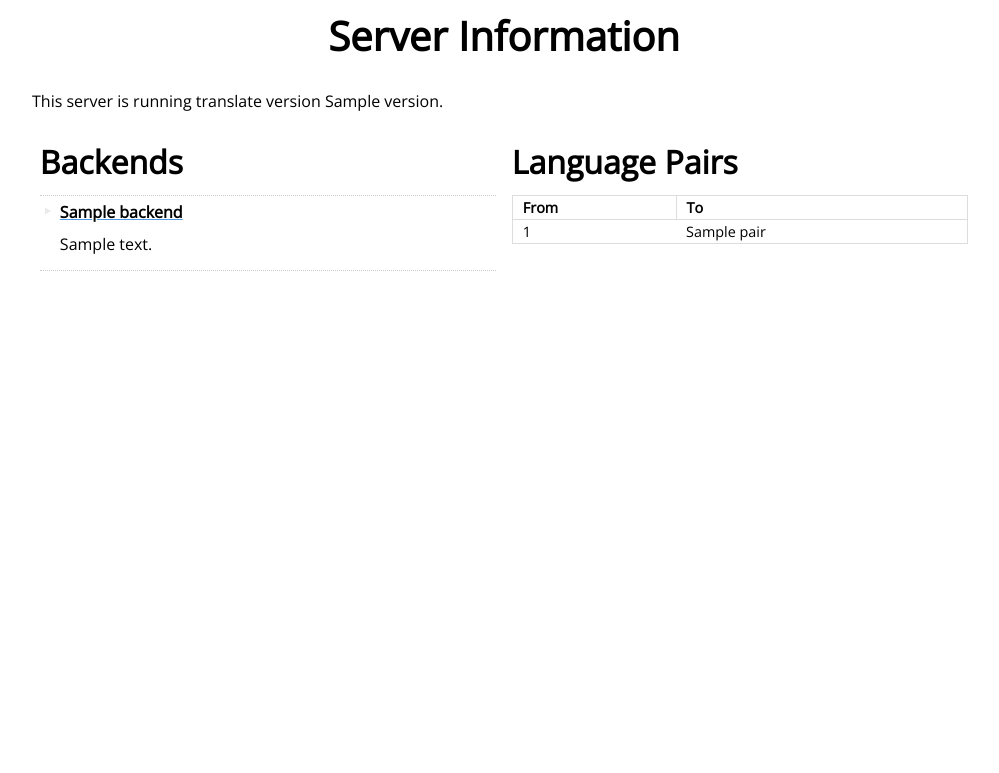
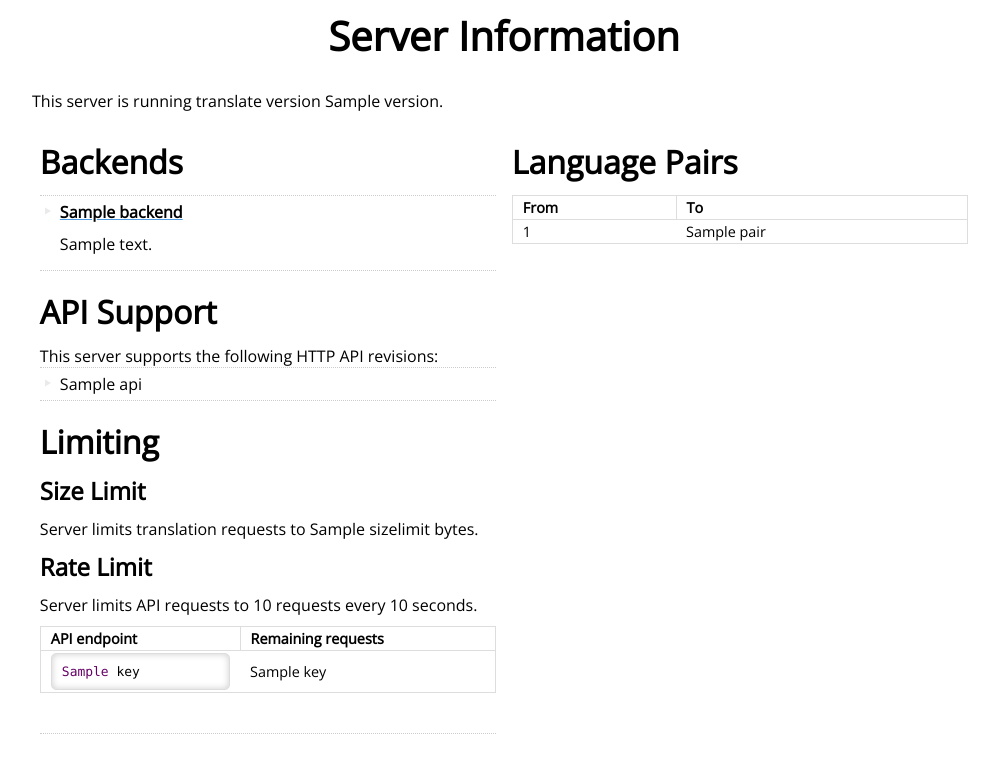
Before and after one commit to erik/translate, a Python web app: template translate/app/templates/info.html in a window 1280 px wide. Shown: the top 773 px of the page, without its empty margins (136-1135 px from the left). Run offline with Jinja, Linux system fonts and the light colour scheme; the template is opened without the code that fills it: most values are stand-ins (such as "Sample title", 1, 10 or a date in 2020).

Commit message:
Update /info page with some more server information

```diff
--- a/translate/app/templates/info.html
+++ b/translate/app/templates/info.html
@@ -12,7 +12,7 @@
 
   <body class="subpage">
     <div class="grid" id="wrapper">
-      <h3 class="center"> Server Information</h3>
+      <h3 class="center"> Server Information </h3>
 
       <div class="col_12">
         <p>
@@ -32,6 +32,61 @@
             </li>
         {% endfor %}
           </ul>
+
+          <h4> API Support </h4>
+          This server supports the following HTTP API revisions:
+          <ul class="alt" id="apis">
+            {% for api in supported_api %}
+            <li>
+              {{ api }}
+            </li>
+            {% endfor %}
+          </ul>
+
+          <h4> Limiting </h4>
+          <h5> Size Limit </h5>
+          {% if sizelimit %}
+            <p>
+              Server limits translation requests to {{ sizelimit }}
+              bytes.
+            </p>
+          {% else %}
+            <p>
+              Server does not limit individual translation request sizes.
+            </p>
+          {% endif %}
+
+          <h5> Rate Limit </h5>
+          {% if ratelimit %}
+          <p>
+            Server limits API requests to {{ ratelimit.limit }} requests every
+            {{ ratelimit.per }} seconds.
+          </p>
+
+          <table class="tight striped sortable">
+            <thead>
+              <tr>
+                <th>API endpoint</th>
+                <th>Remaining requests</th>
+              </tr>
+            </thead>
+
+            <tbody>
+              {% for key in ratelimit.methods %}
+              <tr>
+                <td> <pre>{{ key }}</pre> </td>
+                <td> {{ ratelimit.methods[key] }} </td>
+              </tr>
+              {% endfor %}
+            </tbody>
+          </table>
+
+          {% else %}
+            <p>
+              Server does not rate limit API requests.
+            </p>
+          {% endif %}
+          <hr />
         </div>
 
         <div class="col_6">
```
Also changed, not shown: translate/app/views.py (+22 -0 lines).
